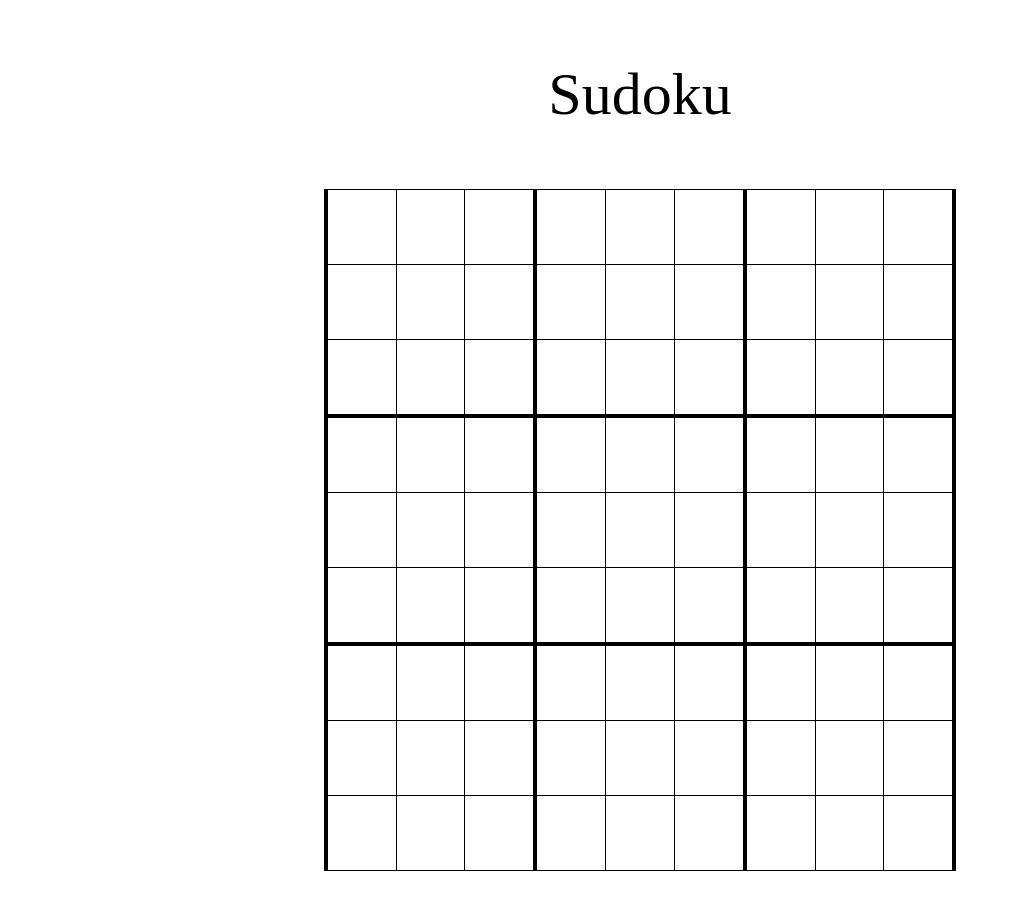
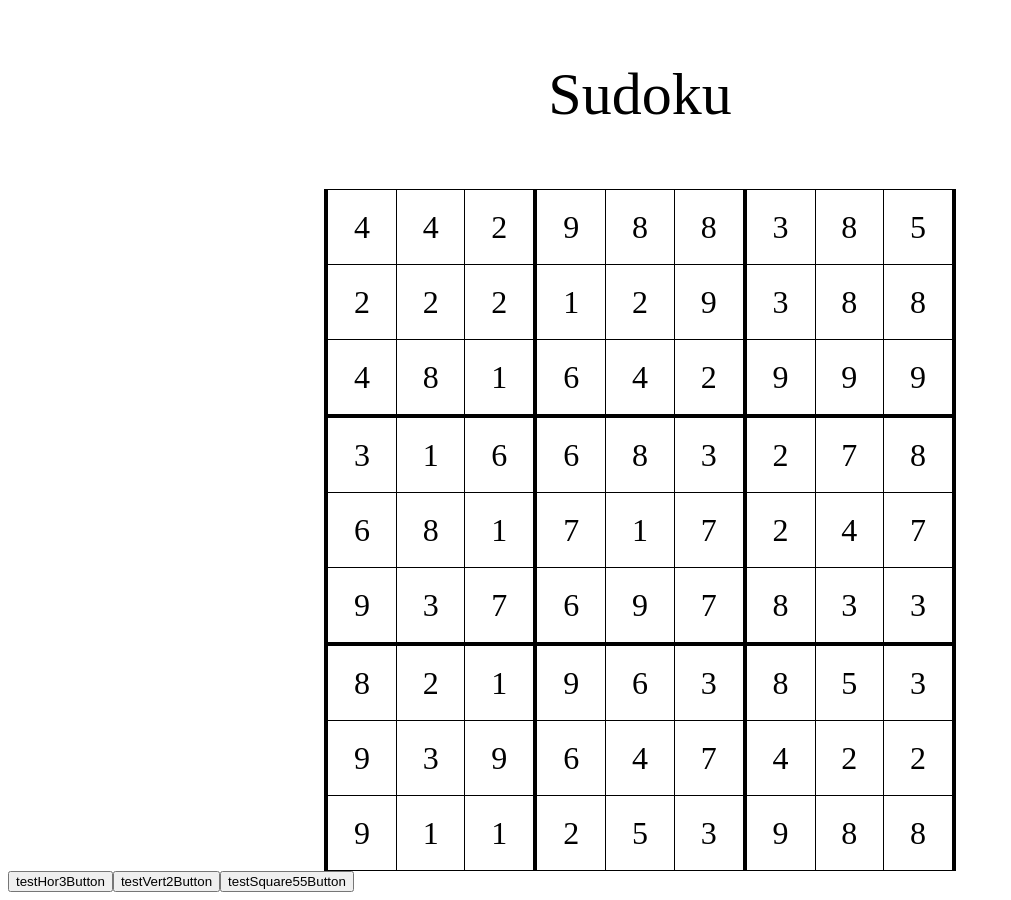
Before and after one commit to 10ku/Vue-Sudoku, a Vue app: page / in a window 1280 px wide. Shown: the whole page, without its empty margins (0-1011 px from the left). Before the commit the page ends 879 px from the top, so only its background shows below. Built offline with nearby package versions, Linux system fonts and the light colour scheme.

Commit message:
Add checker functions to verify valid Sudoku

```diff
--- a/src/components/Sudoku.vue
+++ b/src/components/Sudoku.vue
@@ -2,16 +2,19 @@
 <div id="sudoku">
 	<p class="title">Sudoku</p>
 	<table>
-		<tr v-for="(array, index) in grid" :key=array.id :class="(index == 2 || index == 5) ? 'boldGridVert' : ''">
-			<td v-for="(value, index) in array" :key=value.id :class="(index == 2 || index == 5) ? 'boldGridHor' : ''">{{value ? value : ''}}</td>
+		<tr v-for="(array, index) in grid" :key=array.id :class="(index === 2 || index === 5) ? 'boldGridHor' : null">
+			<td v-for="(value, index) in array" :key=value.id :class="(index === 2 || index === 5) ? 'boldGridVert' : null">{{value ? value : null}}</td>
 		</tr>
 	</table>
+	<button @click="testHor3Button()">testHor3Button</button>
+	<button @click="testVert2Button()">testVert2Button</button>
+	<button @click="testSquare55Button()">testSquare55Button</button>
 </div>
 </template>
 
 <script lang="ts">
 import { Component, Prop, Vue } from 'vue-property-decorator';
-//import Grid from 'src/components/Grid.vue'
+import GridService from '../services/GridService';
 
 @Component
 export default class Sudoku extends Vue
@@ -28,7 +31,8 @@ export default class Sudoku extends Vue
 						[0,0,0,0,4,0,0,0,9]]; */
 
 	grid: number[][] = [];
-	// mynewclass = new Grid();
+	gridService = new GridService(this.grid)
+
 
 	created()
 	{
@@ -37,15 +41,23 @@ export default class Sudoku extends Vue
 			this.grid.push([]);
 			for(let j = 0; j < 9; j++)
 			{
-				this.grid[i].push(0);
+				// this.grid[i].push(0);
+				this.grid[i].push(Math.floor(Math.random() * 9) + 1);
 			}
 		}
-		this.createGrid(this.grid);
 	}
 
-	private createGrid(grid: number[][])
+	private testHor3Button()
 	{
-		// this.grid[1].splice(1,1,21)
+		console.log(this.gridService.checkHorizontalOfIndex(3));
+	}
+	private testVert2Button()
+	{
+		console.log(this.gridService.checkVerticalOfIndex(2));
+	}
+	private testSquare55Button()
+	{
+		console.log(this.gridService.checkSquareOfIndex(8, 6));
 	}
 }
 </script>
@@ -74,17 +86,17 @@ td
 	width: 16px;
 	/* color: dodgerblue; */
 }
-td.boldGridHor
+tr.boldGridHor
 {
-	border-right: 4px solid black;
+	border-bottom: 4px solid black;
 }
 tr
 {
 	border-left: 4px solid black;
 	border-right: 4px solid black;
 }
-tr.boldGridVert
+td.boldGridVert
 {
-	border-bottom: 4px solid black;
+	border-right: 4px solid black;
 }
 </style>
--- /dev/null
+++ b/src/services/GridService.ts
@@ -0,0 +1,55 @@
+export default class GridService
+{
+	array2d: number[][] = [];
+
+	constructor(array2d: number[][])
+	{
+		this.array2d = array2d;
+	}
+
+	checkHorizontalOfIndex(y: number): boolean
+	{
+		return this.isArrayUnique(this.array2d[y])
+	}
+
+	checkVerticalOfIndex(x: number): boolean
+	{
+		const array: number[] = [];
+
+		for(let i = 0; i < 9; i++)
+		{
+			array.push(this.array2d[i][x]);
+		}
+
+		// console.log(array.toString());
+		return this.isArrayUnique(array);
+	}
+
+	checkSquareOfIndex(x: number, y: number)
+	{
+		const xRoot = x - (x % 3);
+		let xRootIndex = xRoot;
+		let yRoot = y - (y % 3);
+		const array: number[] = [];
+
+		for(let i = 0; i < 3; i++)
+		{
+			for(let i = 0; i < 3; i++)
+			{
+				array.push(this.array2d[yRoot][xRootIndex]);
+				xRootIndex++;
+			}
+			xRootIndex = xRoot;
+			yRoot++;
+		}
+
+		console.log(array.toString());
+		return this.isArrayUnique(array);
+	}
+
+	isArrayUnique(array: number[]): boolean
+	{
+		const filteredArray = array.filter(value => value !== 0);
+		return new Set(filteredArray).size === filteredArray.length;
+	}
+}
```
Also changed, not shown: src/components/Grid.vue (deleted, +0 -7 lines).
